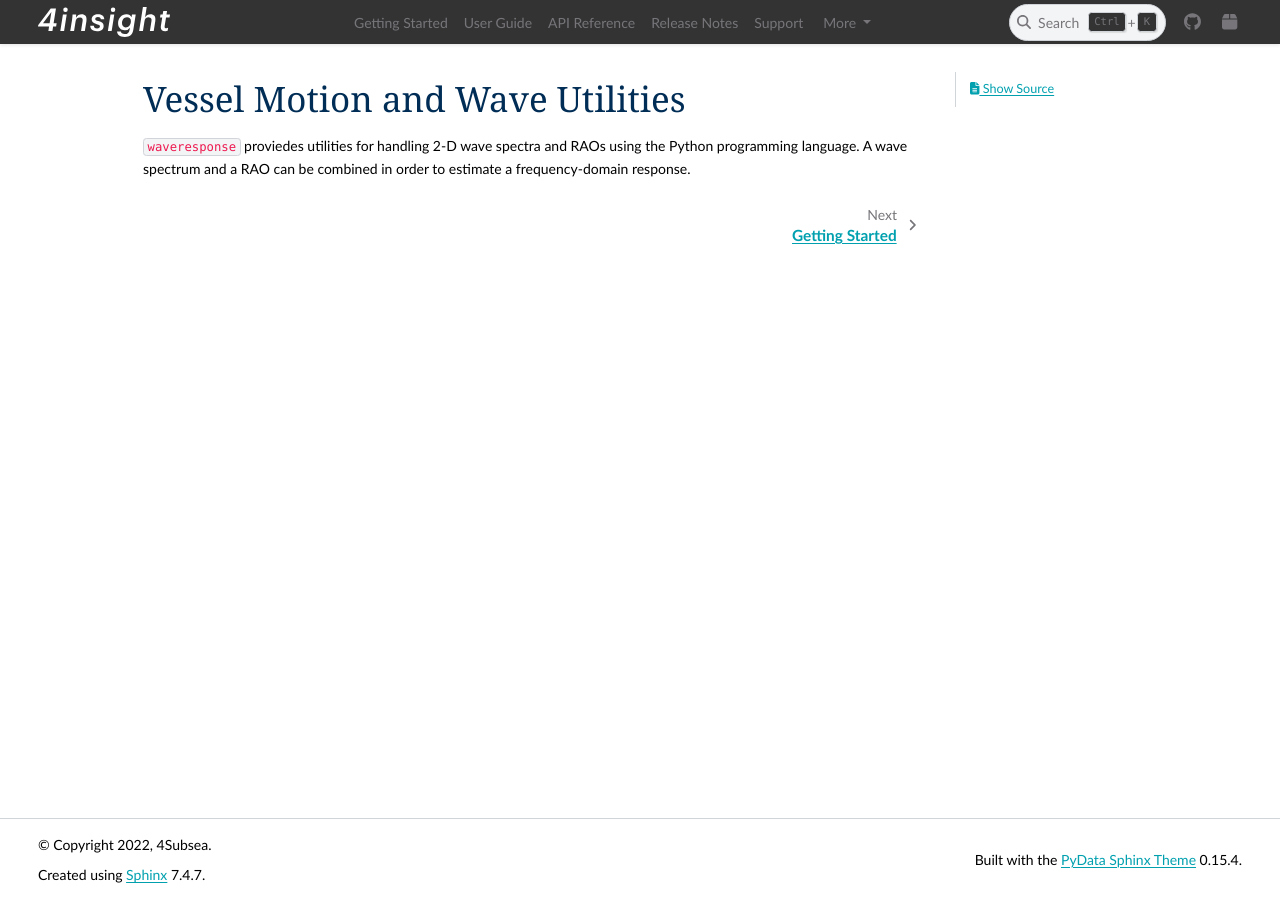
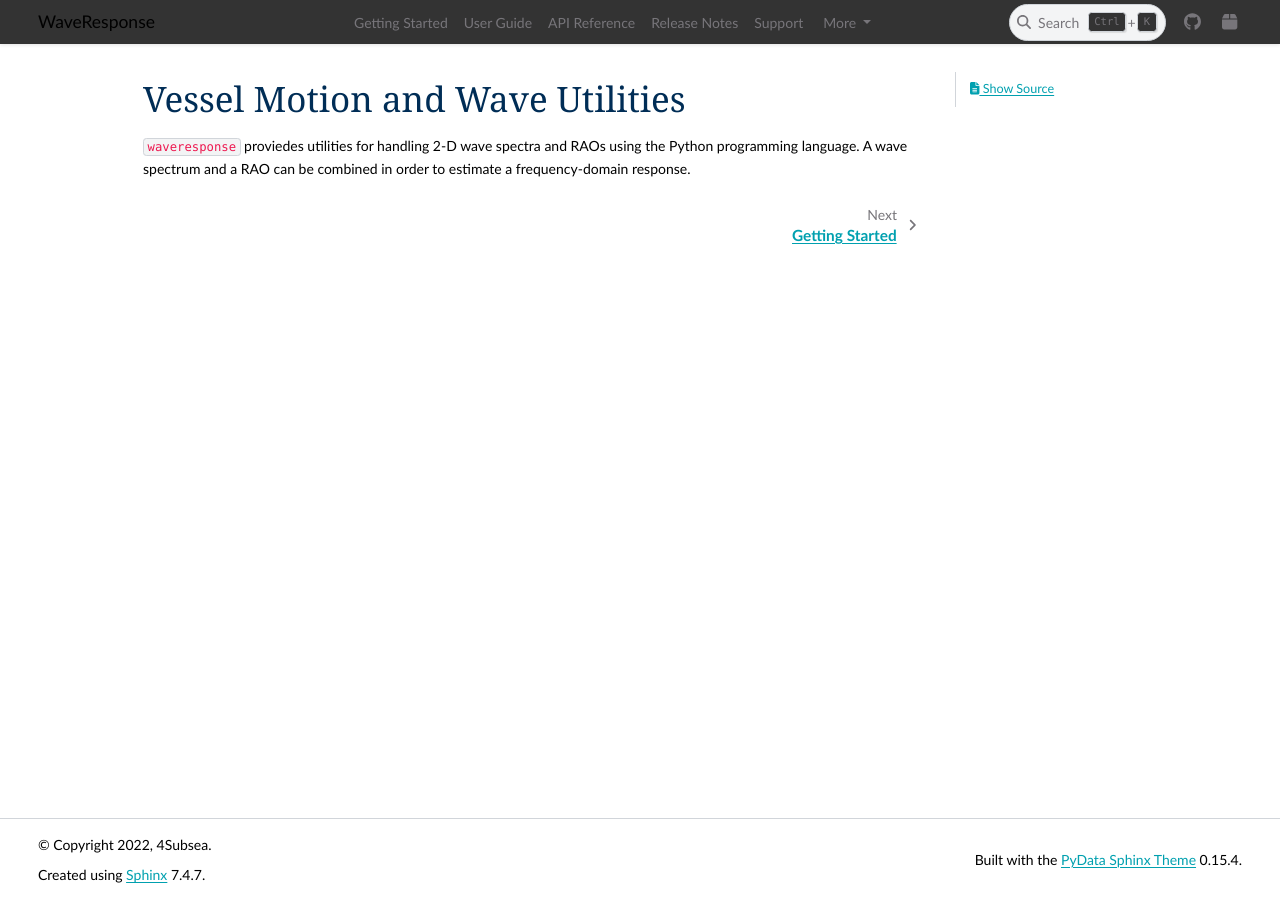
Before and after one commit to 4Subsea/waveresponse-python, a Sphinx documentation site: the page built from docs/index.rst, in a window 1280 px wide. Built offline with Sphinx 7.4.7 and the PyData theme 0.15.4, drawn with Linux system fonts in a browser that asks for light colours.

Commit message:
html title

```diff
--- a/docs/conf.py
+++ b/docs/conf.py
@@ -72,9 +72,10 @@ html_theme = "pydata_sphinx_theme"
 # so a file named "default.css" will overwrite the builtin "default.css".
 html_static_path = ["_static"]
 html_css_files = ["css/custom.css"]
-html_logo = (
-    "_static/4insight-logo.svg"  # "_static/Logo 4Subsea horisontal negative.png"
-)
+# html_logo = (
+#     "_static/4insight-logo.svg"  # "_static/Logo 4Subsea horisontal negative.png"
+# )
+html_title = "WaveResponse"
 html_context = {"default_mode": "light"}
 html_favicon = "_static/favicon.png"
 
```
